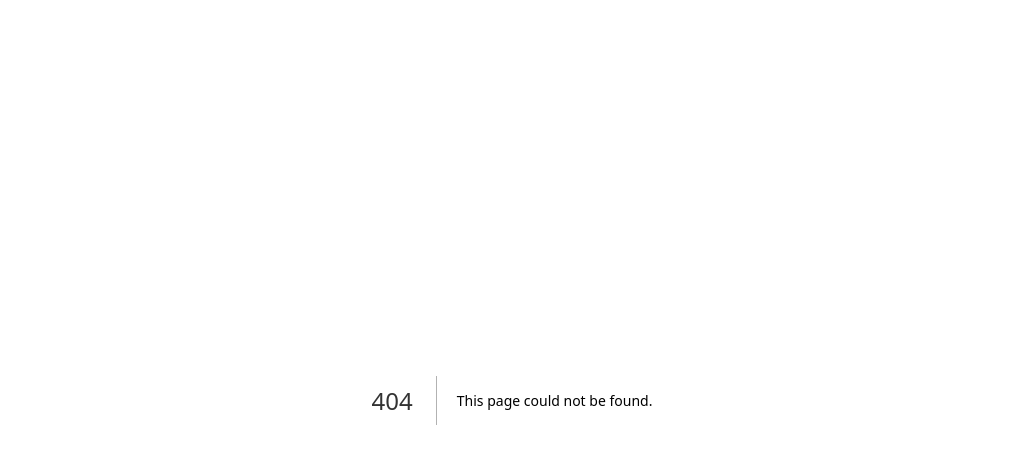
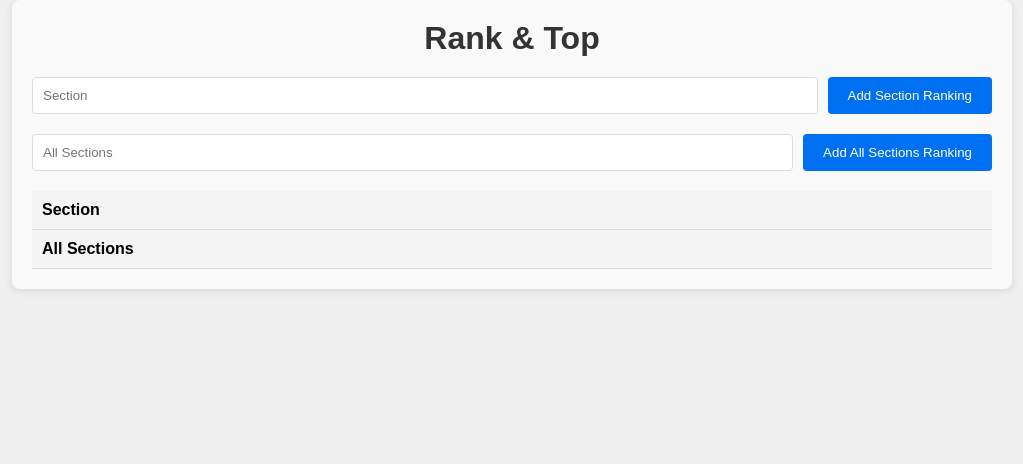
Before and after one commit to Javadamkd/art-fest-management, a Next.js app: page /rankAndTop in a window 1280 px wide. Before the commit this address had no page. Shown: the top 464 px of the page, without its empty margins (128-1151 px from the left). Built offline with nearby package versions, Linux system fonts and the light colour scheme.

Commit message:
Create rankAndTop.js

```diff
--- /dev/null
+++ b/pages/rankAndTop.js
@@ -0,0 +1,81 @@
+// pages/rankAndTop.js
+import React, { useState } from 'react';
+import styles from '../styles/RankAndTop.module.css';
+
+const RankAndTopPage = () => {
+  const [rankings, setRankings] = useState([]);
+  const [section, setSection] = useState('');
+  const [allSections, setAllSections] = useState([]);
+
+  const addRanking = (e) => {
+    e.preventDefault();
+    const newRanking = { section };
+    setRankings([...rankings, newRanking]);
+    setSection('');
+  };
+
+  const addAllSections = (e) => {
+    e.preventDefault();
+    const newAllSection = { section };
+    setAllSections([...allSections, newAllSection]);
+    setSection('');
+  };
+
+  return (
+    <div className={styles.container}>
+      <h1 className={styles.title}>Rank & Top</h1>
+      <form onSubmit={addRanking} className={styles.form}>
+        <input
+          type="text"
+          value={section}
+          onChange={(e) => setSection(e.target.value)}
+          placeholder="Section"
+          required
+          className={styles.input}
+        />
+        <button type="submit" className={styles.button}>Add Section Ranking</button>
+      </form>
+      <form onSubmit={addAllSections} className={styles.form}>
+        <input
+          type="text"
+          value={section}
+          onChange={(e) => setSection(e.target.value)}
+          placeholder="All Sections"
+          required
+          className={styles.input}
+        />
+        <button type="submit" className={styles.button}>Add All Sections Ranking</button>
+      </form>
+      <table className={styles.table}>
+        <thead>
+          <tr>
+            <th>Section</th>
+          </tr>
+        </thead>
+        <tbody>
+          {rankings.map((ranking, index) => (
+            <tr key={index} className={styles.row}>
+              <td>{ranking.section}</td>
+            </tr>
+          ))}
+        </tbody>
+      </table>
+      <table className={styles.table}>
+        <thead>
+          <tr>
+            <th>All Sections</th>
+          </tr>
+        </thead>
+        <tbody>
+          {allSections.map((allSection, index) => (
+            <tr key={index} className={styles.row}>
+              <td>{allSection.section}</td>
+            </tr>
+          ))}
+        </tbody>
+      </table>
+    </div>
+  );
+};
+
+export default RankAndTopPage;
```
